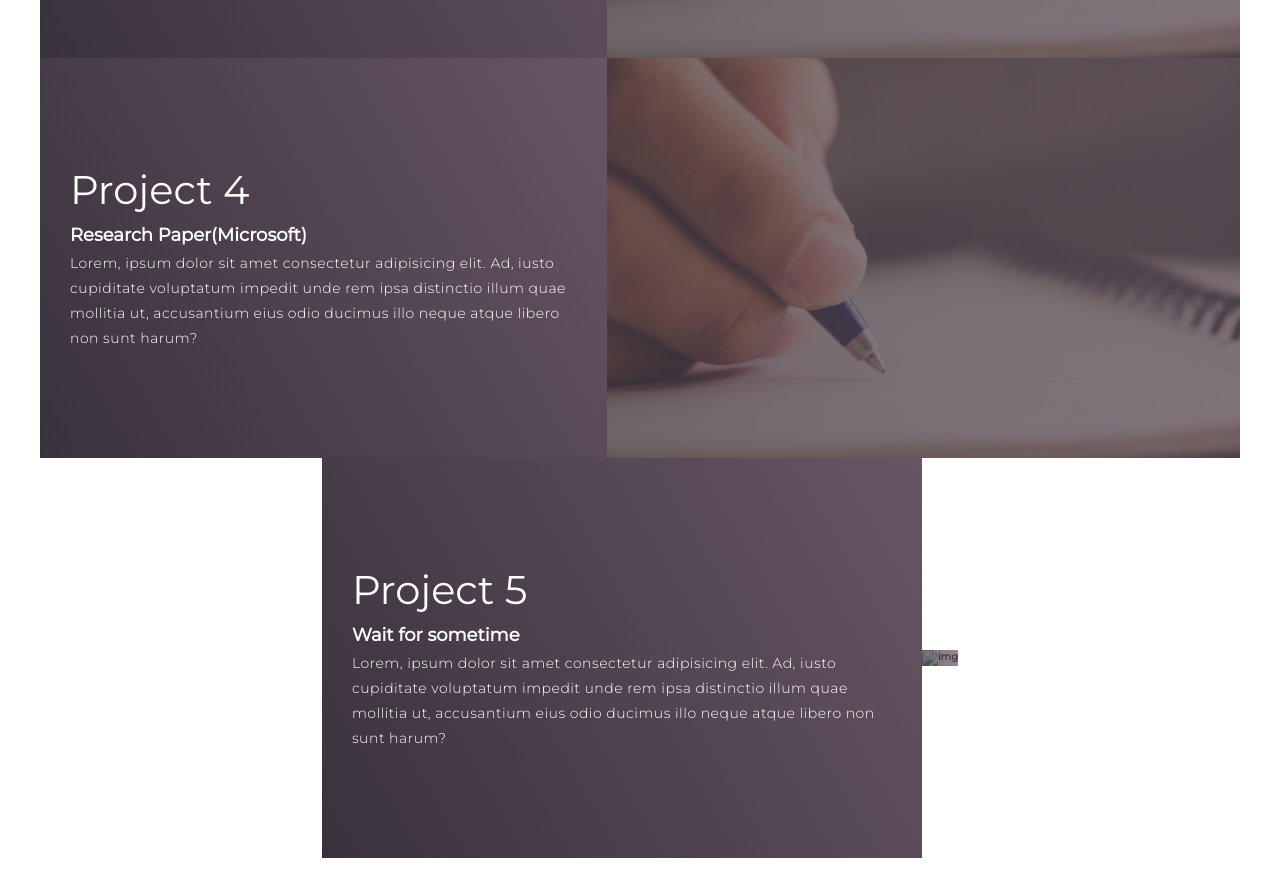
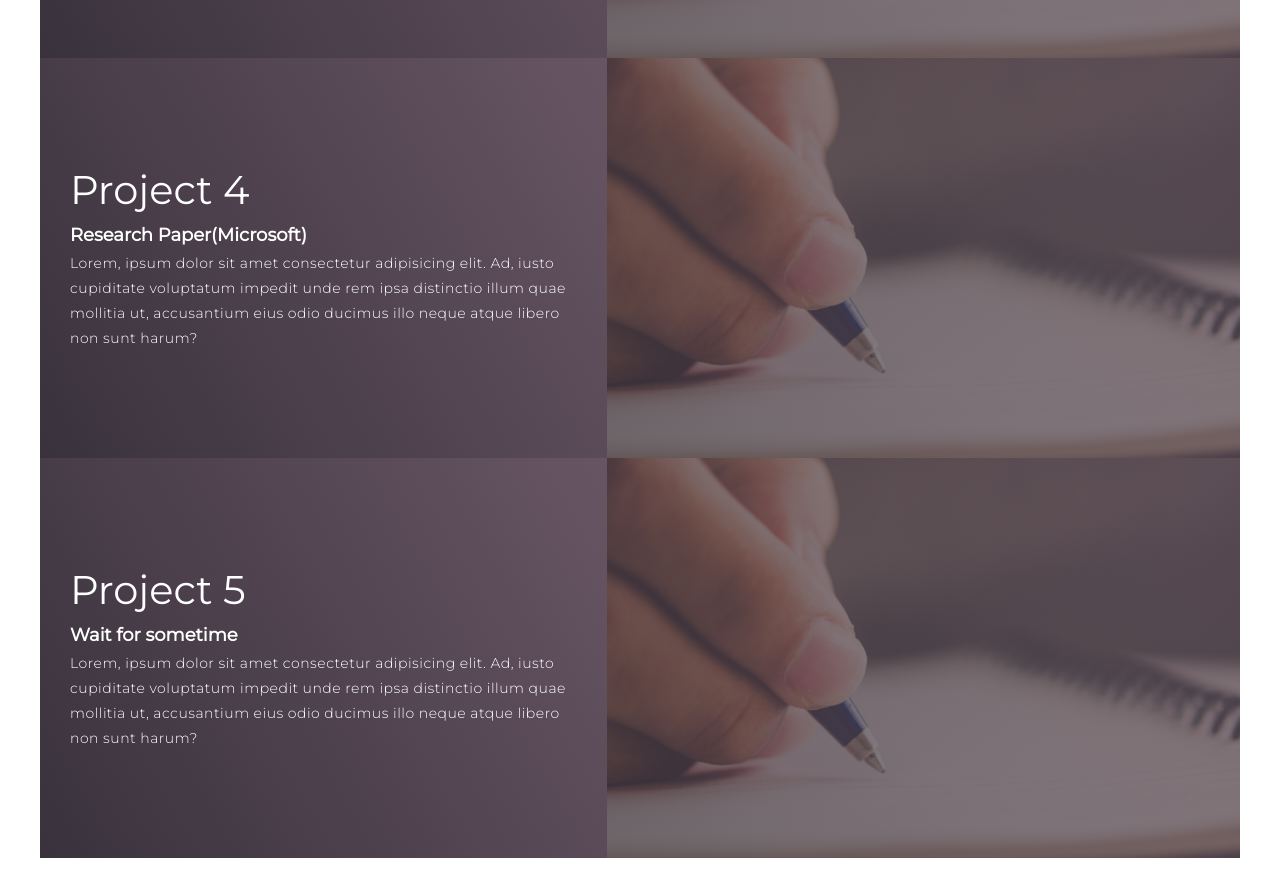
Before and after one commit to Abhi0pal/AbhishekCanva, a plain HTML site: page index.html in a window 1280 px wide. Shown: the part 2165-3060 px from the top of the page. Drawn offline with Linux system fonts and the light colour scheme.

Commit message:
Update index.html

```diff
--- a/index.html
+++ b/index.html
@@ -96,7 +96,7 @@
             <p>Lorem, ipsum dolor sit amet consectetur adipisicing elit. Ad, iusto cupiditate voluptatum impedit unde rem ipsa distinctio illum quae mollitia ut, accusantium eius odio ducimus illo neque atque libero non sunt harum?</p>
           </div>
           <div class="project-img">
-            <img src="./img/img-1.png" alt="img">
+            <img src="img-1.png" alt="img">
           </div>
         </div>
       </div>
```
